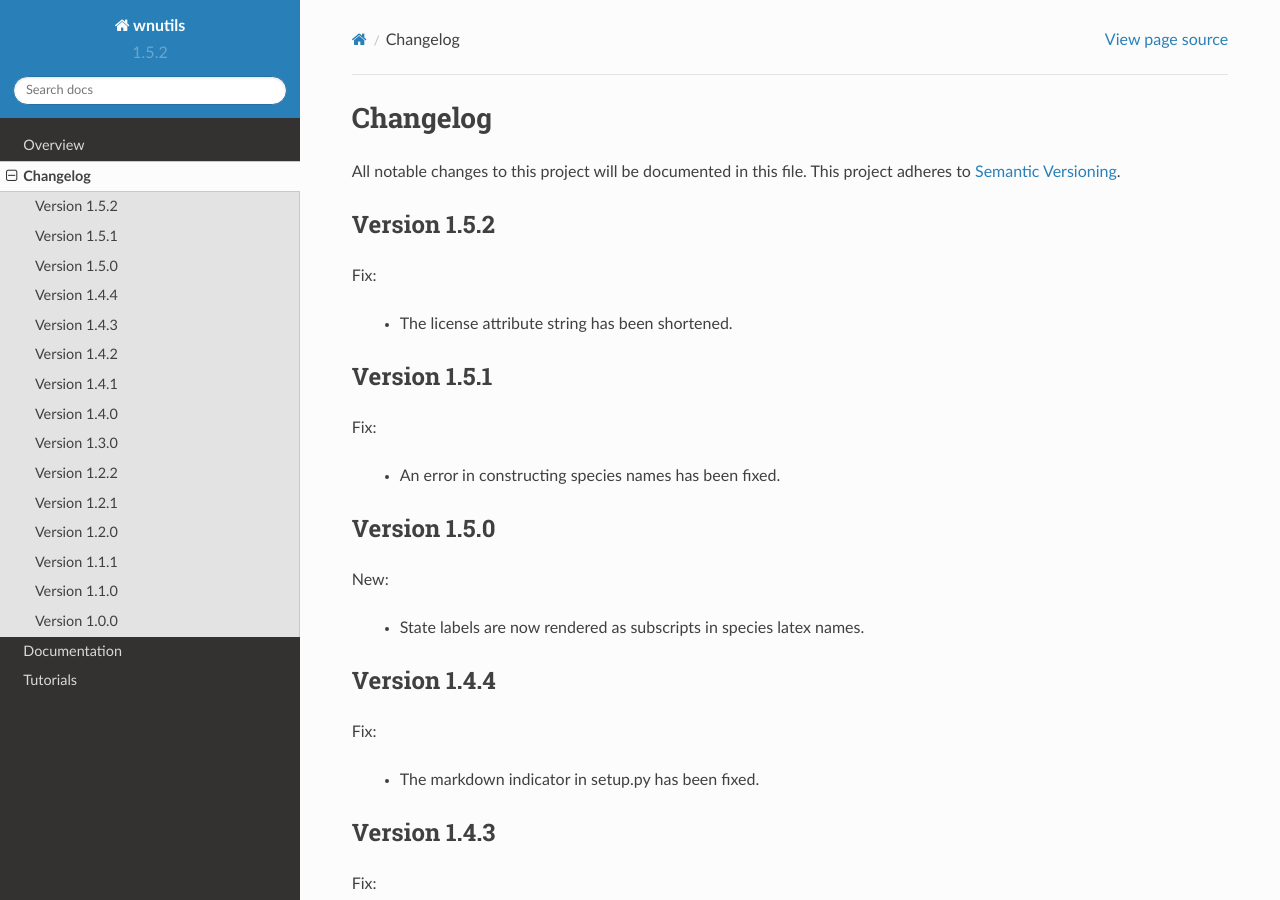
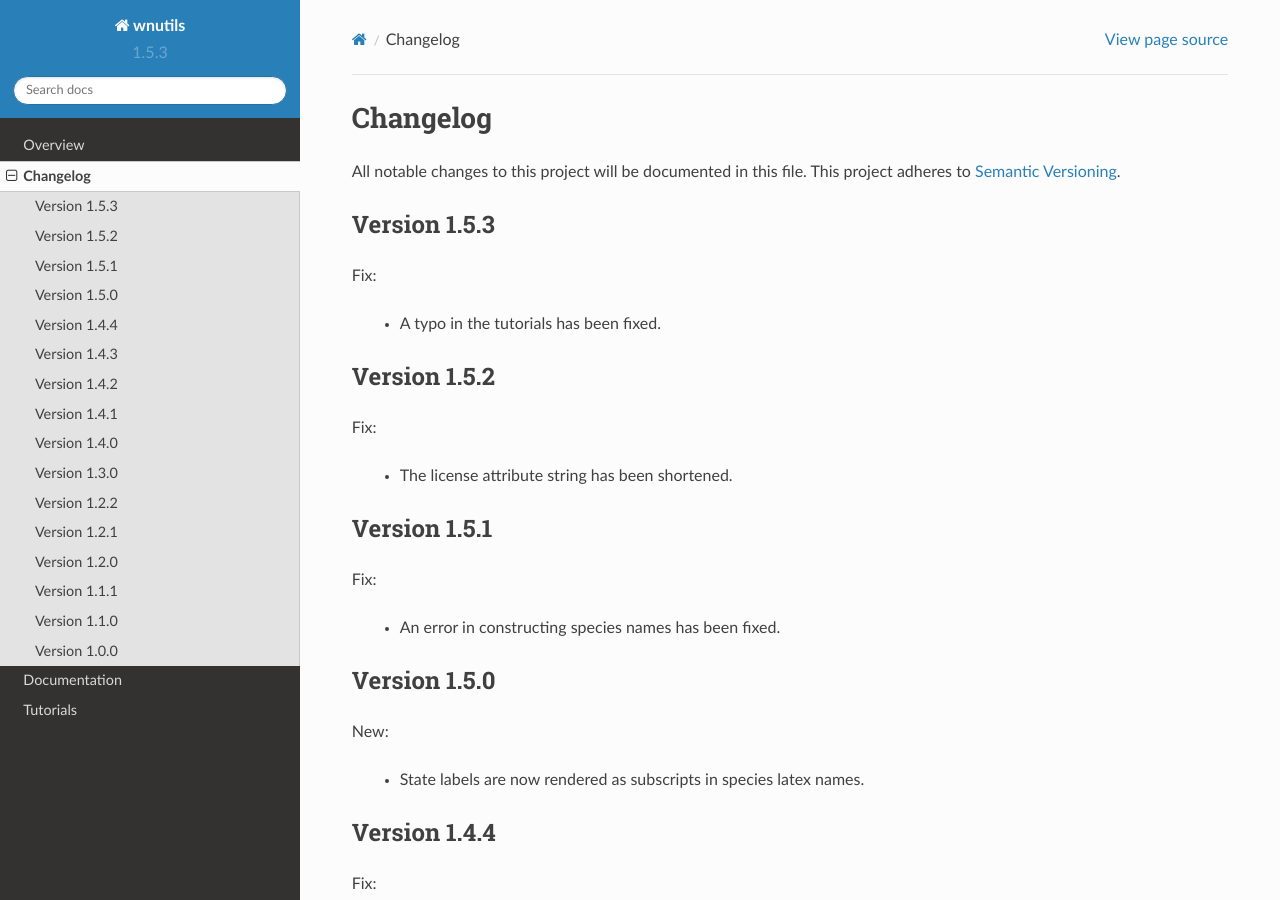
Before and after one commit to mbradle/wnutils, a Sphinx documentation site: the page built from doc/source/changelog.rst, in a window 1280 px wide and 900 px high. Built offline with Sphinx 7.4.7 and the Read the Docs theme 2.0.0, drawn with Linux system fonts in a browser that asks for light colours.

Commit message:
Update for next version.

```diff
--- a/doc/source/changelog.rst
+++ b/doc/source/changelog.rst
@@ -3,6 +3,13 @@
 
 All notable changes to this project will be documented in this file.  This
 project adheres to `Semantic Versioning <http://semver.org/spec/v2.0.0.html>`_.
+
+Version 1.5.3
+-------------
+
+Fix:
+
+  * A typo in the tutorials has been fixed.
 
 Version 1.5.2
 -------------
--- a/wnutils/__about__.py
+++ b/wnutils/__about__.py
@@ -8,6 +8,6 @@
 
 __title__ = "wnutils"
 __summary__ = "Python project to read and plot webnucleo files"
-__version__ = "1.5.2"
+__version__ = "1.5.3"
 __author__ = "Clemson University"
 __copyright__ = "Clemson University, 2018-2020"
```
